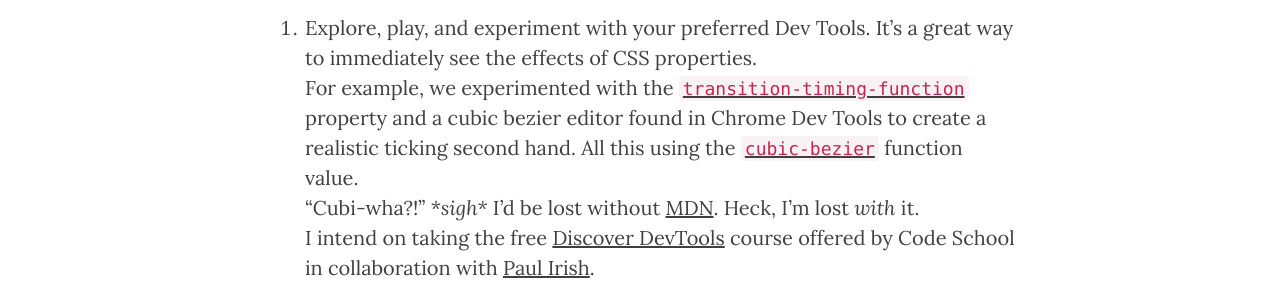
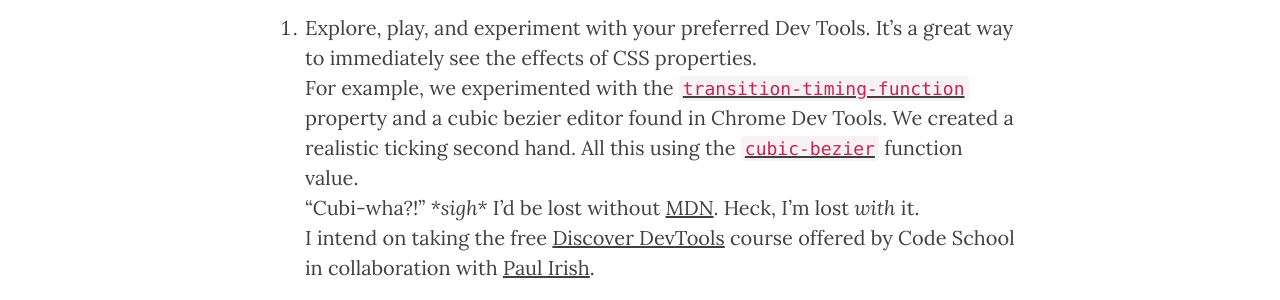
Before and after one commit to stanclarke-jr/stanclarke-jr.github.io, a Jekyll site: the page built from _posts/2017-01-19-javascript30-day-2.md, in a window 1280 px wide. Shown: the part 1250-1550 px from the top of the page. Built offline with Jekyll 4.4.1, drawn with Linux system fonts in a browser that asks for light colours; nearby versions of some CDN libraries; our own code applies the rules of GitHub Pages for plain Markdown files.

Commit message:
yet another minor edit

```diff
--- a/_posts/2017-01-19-javascript30-day-2.md
+++ b/_posts/2017-01-19-javascript30-day-2.md
@@ -25,7 +25,7 @@ Another fun build!
 Ok, my 2 takeaways.
 
 1. Explore, play, and experiment with your preferred Dev Tools. It's a great way to immediately see the effects of CSS properties.<br />
-For example, we experimented with the <a href="https://developer.mozilla.org/en-US/docs/Web/CSS/transition-timing-function" target="_blank">`transition-timing-function`</a> property and a cubic bezier editor found in Chrome Dev Tools to create a realistic ticking second hand. All this using the <a href="https://developer.mozilla.org/en-US/docs/Web/CSS/single-transition-timing-function#The_cubic-bezier()_class_of_timing-functions" target="_blank">`cubic-bezier`</a> function value.<br />
+For example, we experimented with the <a href="https://developer.mozilla.org/en-US/docs/Web/CSS/transition-timing-function" target="_blank">`transition-timing-function`</a> property and a cubic bezier editor found in Chrome Dev Tools. We created a realistic ticking second hand. All this using the <a href="https://developer.mozilla.org/en-US/docs/Web/CSS/single-transition-timing-function#The_cubic-bezier()_class_of_timing-functions" target="_blank">`cubic-bezier`</a> function value.<br />
 "Cubi-wha?!" *\*sigh\** I'd be lost without <a href="https://developer.mozilla.org/en-US/" target="_blank">MDN</a>. Heck, I'm lost *with* it.<br />
 I intend on taking the free <a href="https://www.codeschool.com/courses/discover-devtools" target="_blank">Discover DevTools</a> course offered by Code School in collaboration with <a href="https://twitter.com/paul_irish" target="_blank">Paul Irish</a>.
 
```
